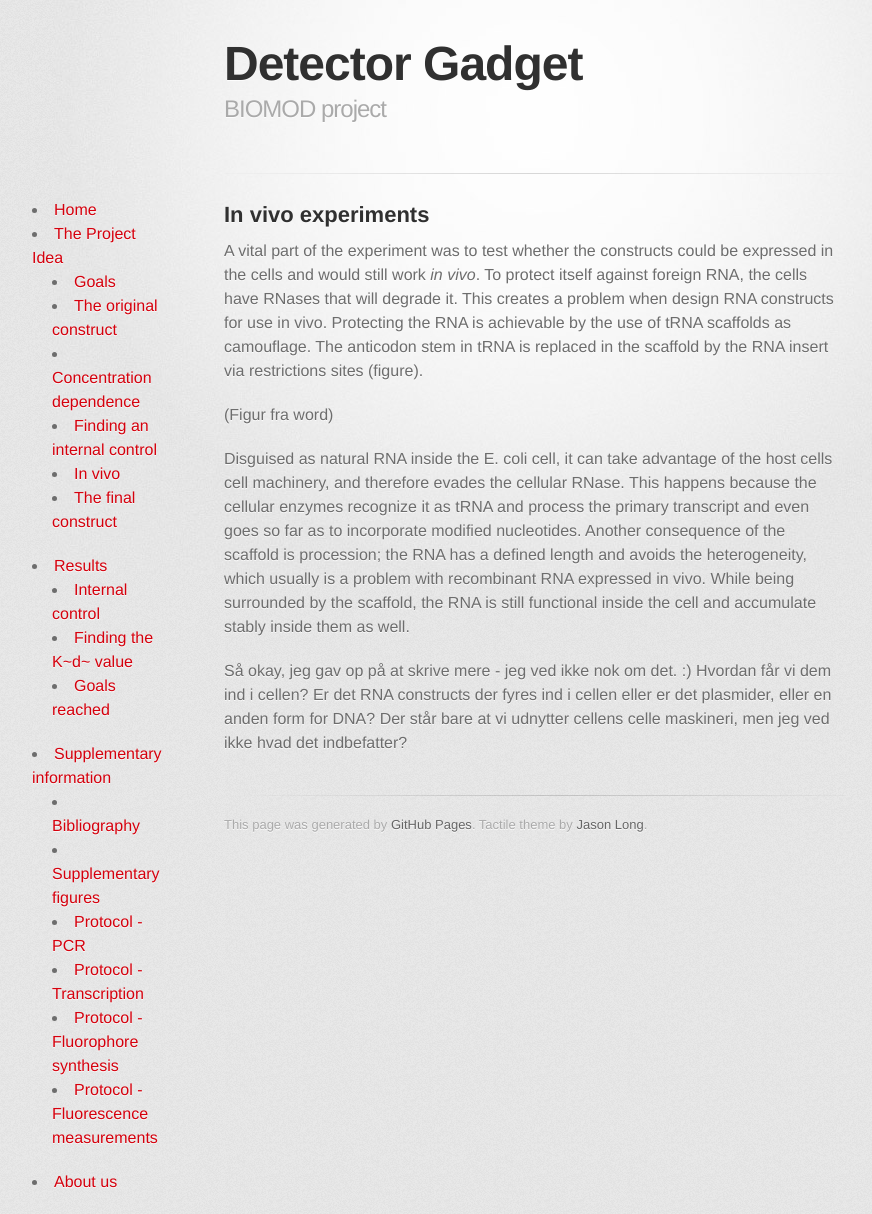
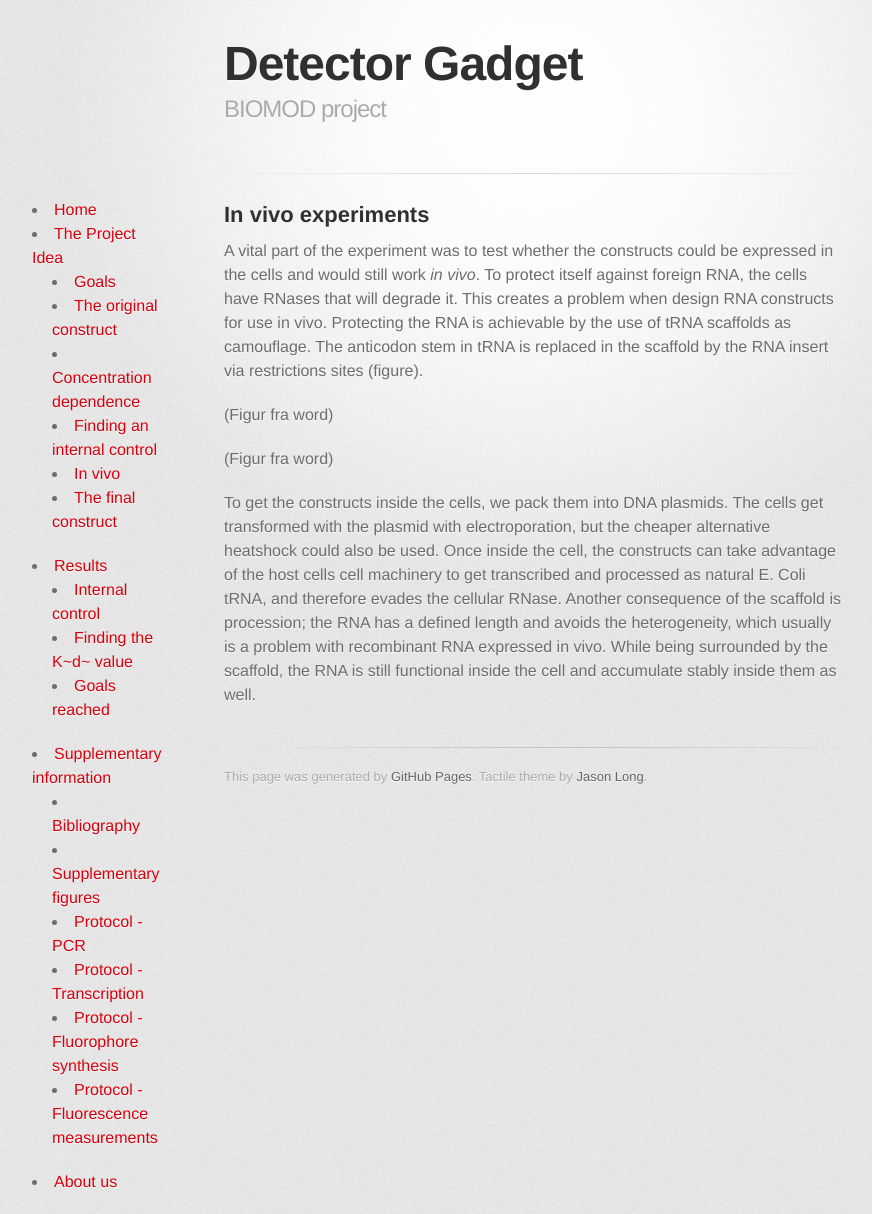
Before and after one commit to detectorgadget/detectorgadget.github.io, a Jekyll site: the page built from invivo.md, in a window 1280 px wide. Shown: the whole page, without its empty margins (106-978 px from the left). Built offline with Jekyll 4.4.1, drawn with Linux system fonts in a browser that asks for light colours; some web fonts are replaced.

Commit message:
Text update

```diff
--- a/invivo.md
+++ b/invivo.md
@@ -8,6 +8,6 @@ A vital part of the experiment was to test whether the constructs could be expre
 
 (Figur fra word)
 
-Disguised as natural RNA inside the E. coli cell, it can take advantage of the host cells cell machinery, and therefore evades the cellular RNase. This happens because the cellular enzymes recognize it as tRNA and process the primary transcript and even goes so far as to incorporate modified nucleotides.  Another consequence of the scaffold is procession; the RNA has a defined length and avoids the heterogeneity, which usually is a problem with recombinant RNA expressed in vivo. While being surrounded by the scaffold, the RNA is still functional inside the cell and accumulate stably inside them as well.
+(Figur fra word)
 
-Så okay, jeg gav op på at skrive mere - jeg ved ikke nok om det. :) Hvordan får vi dem ind i cellen? Er det RNA constructs der fyres ind i cellen eller er det plasmider, eller en anden form for DNA? Der står bare at vi udnytter cellens celle maskineri, men jeg ved ikke hvad det indbefatter?
+To get the constructs inside the cells, we pack them into DNA plasmids. The cells get transformed with the plasmid with electroporation, but the cheaper alternative heatshock could also be used. Once inside the cell, the constructs can take advantage of the host cells cell machinery to get transcribed and processed as natural E. Coli tRNA, and therefore evades the cellular RNase. Another consequence of the scaffold is procession; the RNA has a defined length and avoids the heterogeneity, which usually is a problem with recombinant RNA expressed in vivo. While being surrounded by the scaffold, the RNA is still functional inside the cell and accumulate stably inside them as well.
```
